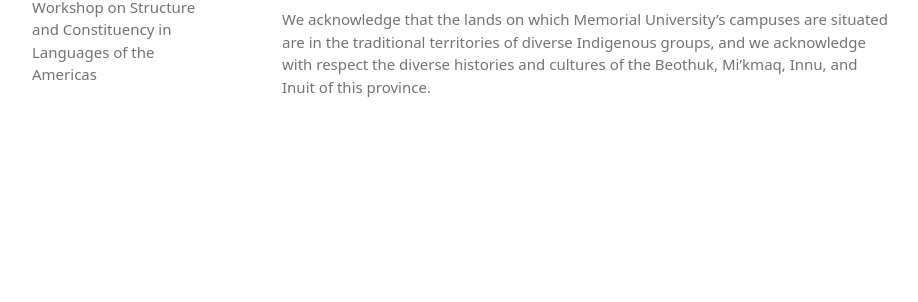
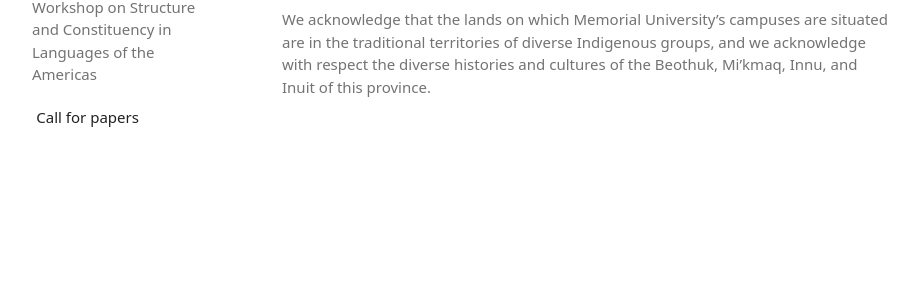
Before and after one commit to wscla28/wscla28.github.io, a Jekyll site: the page built from index.md, in a window 1280 px wide. Shown: the part 160-462 px from the top of the page, without its empty margins (178-1096 px from the left). Built offline with Jekyll 4.4.1, drawn with Linux system fonts in a browser that asks for light colours; some web fonts are replaced.

Commit message:
Update _config.yml

```diff
--- a/_config.yml
+++ b/_config.yml
@@ -10,4 +10,8 @@ plugins:
   - jekyll-seo-tag
   - jemoji
 
+sidebar:
+  - name: Call for papers
+  - link: /call
+
 github: [metadata]
```
